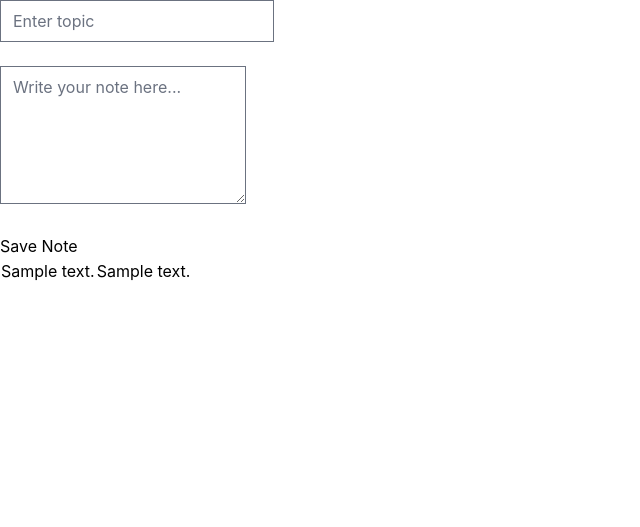
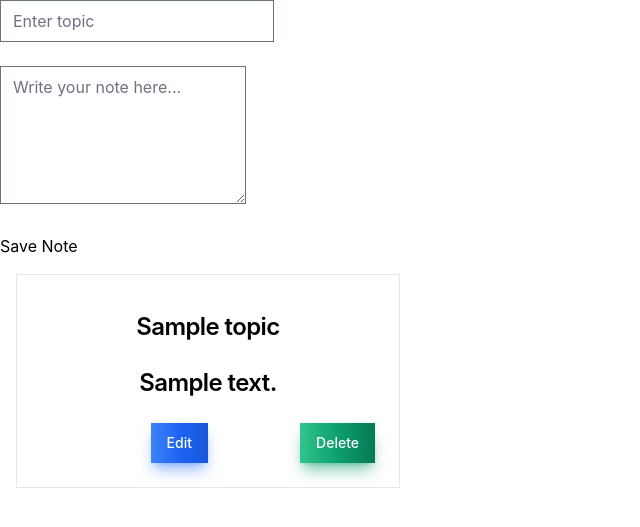
Before and after one commit to Gurpreetwork9582/Notes, a Flask app: template templates/notes.html in a window 1280 px wide. Shown: the top 527 px of the page, without its empty margins (0-640 px from the left). Run offline with Flask 3, Linux system fonts and the light colour scheme; the template is opened without the code that fills it: most values are stand-ins (such as "Sample title", 1, 10 or a date in 2020); style sheets or scripts are compiled from the project's sources; parts of the project's set-up code (start-up, migrations or seed data) failed here and were passed over; some libraries are stand-ins or nearby versions.

Commit message:
Added edit and delete button and modified the hmtl

```diff
--- a/templates/Base.html
+++ b/templates/Base.html
@@ -7,7 +7,7 @@
     <link href="https://cdn.jsdelivr.net/npm/flowbite@4.0.1/dist/flowbite.min.css" rel="stylesheet" />
     <title>CRUD</title>
 </head>
-<body class="dark:bg-gray-800">
+<body class="dark:bg-gray-300">
     <script src="https://cdn.jsdelivr.net/npm/flowbite@4.0.1/dist/flowbite.min.js"></script>
     {%block body %}
     {% endblock %}
--- a/templates/notes.html
+++ b/templates/notes.html
@@ -3,13 +3,13 @@
 <form method="POST" class="relative items-center">
 
   <div>
-    <input type="text" name="topic" placeholder="Enter topic">
+    <input type="text" name="topic" placeholder="Enter topic" required>
   </div>
 
   <br>
 
   <div>
-    <textarea name="note" rows="5" placeholder="Write your note here..."></textarea>
+    <textarea name="note" rows="5" placeholder="Write your note here..." required></textarea>
   </div>
 
   <br>
@@ -19,13 +19,18 @@
 </form>
 
 
-<table>
+
 {% for i in All_Notes %}
-      <tr>
-        <td>{{i.text}}</td>
-        <td>{{i.note}}</td>
-      </tr>
-      {% endfor%}
-</table>
+    <div class="flex flex-col justify-center p-6 text-center bg-neutral-primary-soft max-w-sm border border-default rounded-base shadow-xs  gap-4 m-4">
+        <a href="#">
+            <h3 class="mt-3 mb-6 text-2xl font-semibold tracking-tight text-heading">{{i.topic}}</h3>
+            <h5 class="mt-3 mb-6 text-2xl font-semibold tracking-tight text-heading">{{i.note}}</h5>
+            <div class="grid grid-cols-2 justify-items-end">
+                <button type="button" class="text-white bg-gradient-to-r from-blue-500 via-blue-600 to-blue-700 hover:bg-gradient-to-br focus:ring-4 focus:outline-none focus:ring-blue-300 dark:focus:ring-blue-800 shadow-lg shadow-blue-500/50 dark:shadow-lg dark:shadow-blue-800/80 font-medium rounded-base text-sm px-4 py-2.5 text-center leading-5">Edit</button>
+                <button type="button" class="text-white bg-gradient-to-r from-green-400 via-green-500 to-green-600 hover:bg-gradient-to-br focus:ring-4 focus:outline-none focus:ring-green-300 dark:focus:ring-green-800 shadow-lg shadow-green-500/50 dark:shadow-lg dark:shadow-green-800/80 font-medium rounded-base text-sm px-4 py-2.5 text-center leading-5">Delete</button>
+            </div>
+        </a>
+    </div>
+{% endfor %}
 
 {% endblock %}
```
Also changed, not shown: instance/test.db.
